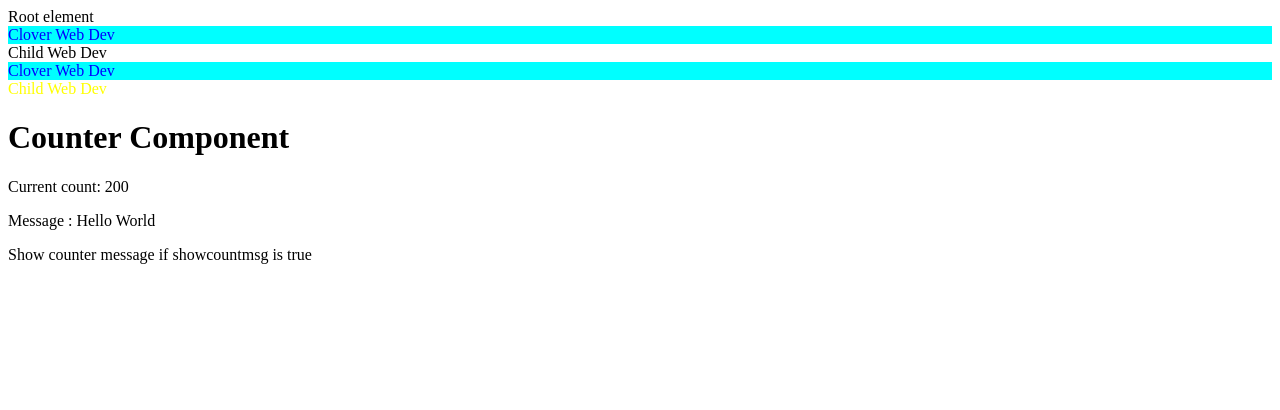
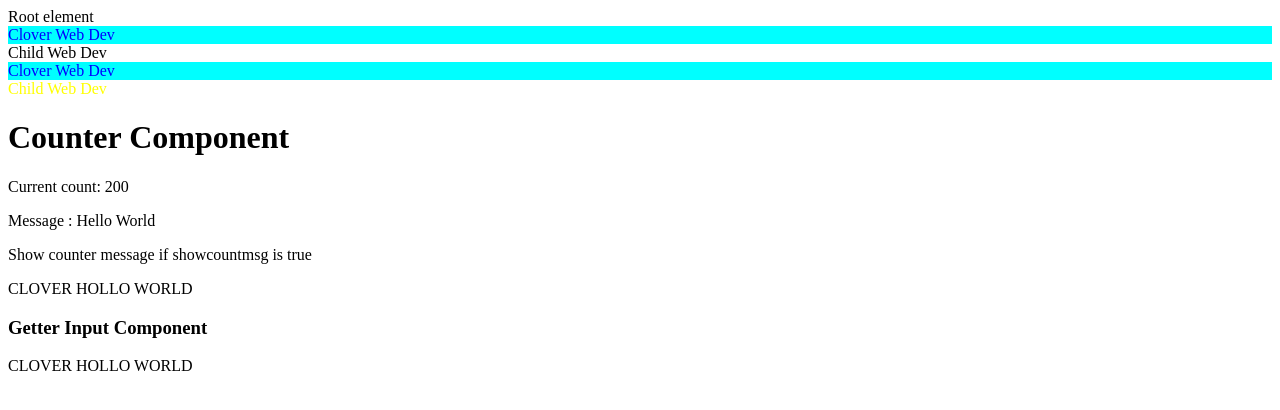
Before and after one commit to cloverhsc/ang17_study, an Angular app: page / in a window 1280 px wide. Shown: the top 410 px of the page. Built offline with nearby package versions, Linux system fonts and the light colour scheme.

Commit message:
Video 8 : Getter, Setter and extend component in Angular17

```diff
--- a/src/app/Counter/counter.component.html
+++ b/src/app/Counter/counter.component.html
@@ -3,3 +3,5 @@
 <p>Message : {{message}}</p>
 
 <p *ngIf="showcountmsg">Show counter message if showcountmsg is true</p>
+
+<div>{{title}}</div>
--- a/src/app/Counter/counter.component.ts
+++ b/src/app/Counter/counter.component.ts
@@ -1,16 +1,25 @@
 import { Component, Input, booleanAttribute } from '@angular/core';
 import { multiple10, trimMsg } from './counter.service';
 import { CommonModule } from '@angular/common';
+import { GetterInputComponent } from '../getter-input/getter-input.component';
 
 @Component({
   selector: 'app-counter',
   standalone: true,
   imports: [CommonModule],
   templateUrl: './counter.component.html',
-  styleUrl: './counter.component.scss'
+  styleUrl: './counter.component.scss',
+  inputs: ['count', 'message', 'showcountmsg', 'title'],
 })
-export default class CounterComponent {
-  @Input({ required: true, transform: multiple10 }) count = 0;
+export default class CounterComponent extends GetterInputComponent {
+  @Input({ required: true, transform: multiple10, alias: 'dummynamecounter' }) count = 0;
   @Input({ transform: trimMsg }) message = '';
   @Input({ transform: booleanAttribute }) showcountmsg = false;
+
+  override ngOnInit(): void {
+    console.log('Counter this.count', this.count);
+    console.log('Counter this.message', this.message);
+    console.log('Counter this.showcountmsg', this.showcountmsg);
+    console.log('Counter this.title', this.title);
+  }
 }
--- a/src/app/app.component.html
+++ b/src/app/app.component.html
@@ -7,5 +7,10 @@
 </div>
 
 <div>
-  <app-counter [count]='counter' [message]='"  Hello World  "' [showcountmsg]="'1'"></app-counter>
+  <app-counter [dummynamecounter]='counter' [message]='"  Hello World  "' [showcountmsg]="'1'" [title]="title"></app-counter>
 </div>
+
+
+<div>
+  <app-getter-input [title]='title'></app-getter-input>
+</div>
--- a/src/app/app.component.ts
+++ b/src/app/app.component.ts
@@ -2,14 +2,16 @@
 import { RouterOutlet } from '@angular/router';
 import { ProfileComponent } from './profile.component';
 import CounterComponent from './Counter/counter.component';
+import { GetterInputComponent } from './getter-input/getter-input.component';
 
 @Component({
   selector: 'app-root',
   standalone: true,
-  imports: [RouterOutlet, ProfileComponent, CounterComponent],
+  imports: [RouterOutlet, ProfileComponent, CounterComponent, GetterInputComponent],
   templateUrl: './app.component.html',
   styleUrl: './app.component.scss',
 })
 export class AppComponent {
   counter = 20;
+  title = 'Clover Hollo World';
 }
--- /dev/null
+++ b/src/app/getter-input/getter-input.component.html
@@ -0,0 +1,2 @@
+<h3>Getter Input Component</h3>
+<p>{{title}}</p>
--- /dev/null
+++ b/src/app/getter-input/getter-input.component.ts
@@ -0,0 +1,24 @@
+import { Component, Input } from '@angular/core';
+
+@Component({
+  selector: 'app-getter-input',
+  standalone: true,
+  imports: [],
+  templateUrl: './getter-input.component.html',
+  styleUrl: './getter-input.component.scss'
+})
+export class GetterInputComponent {
+  private _title = '';
+  @Input()
+  get title() {
+    return this._title;
+  }
+
+  set title(value: string) {
+    this._title = value.trim().toUpperCase();
+  }
+
+  ngOnInit(): void {
+    console.log('Getter this._title', this._title);
+  }
+}
```
Also changed, not shown: src/app/getter-input/getter-input.component.scss (added), 1 other file (tests, documents, lock files or other folders).
